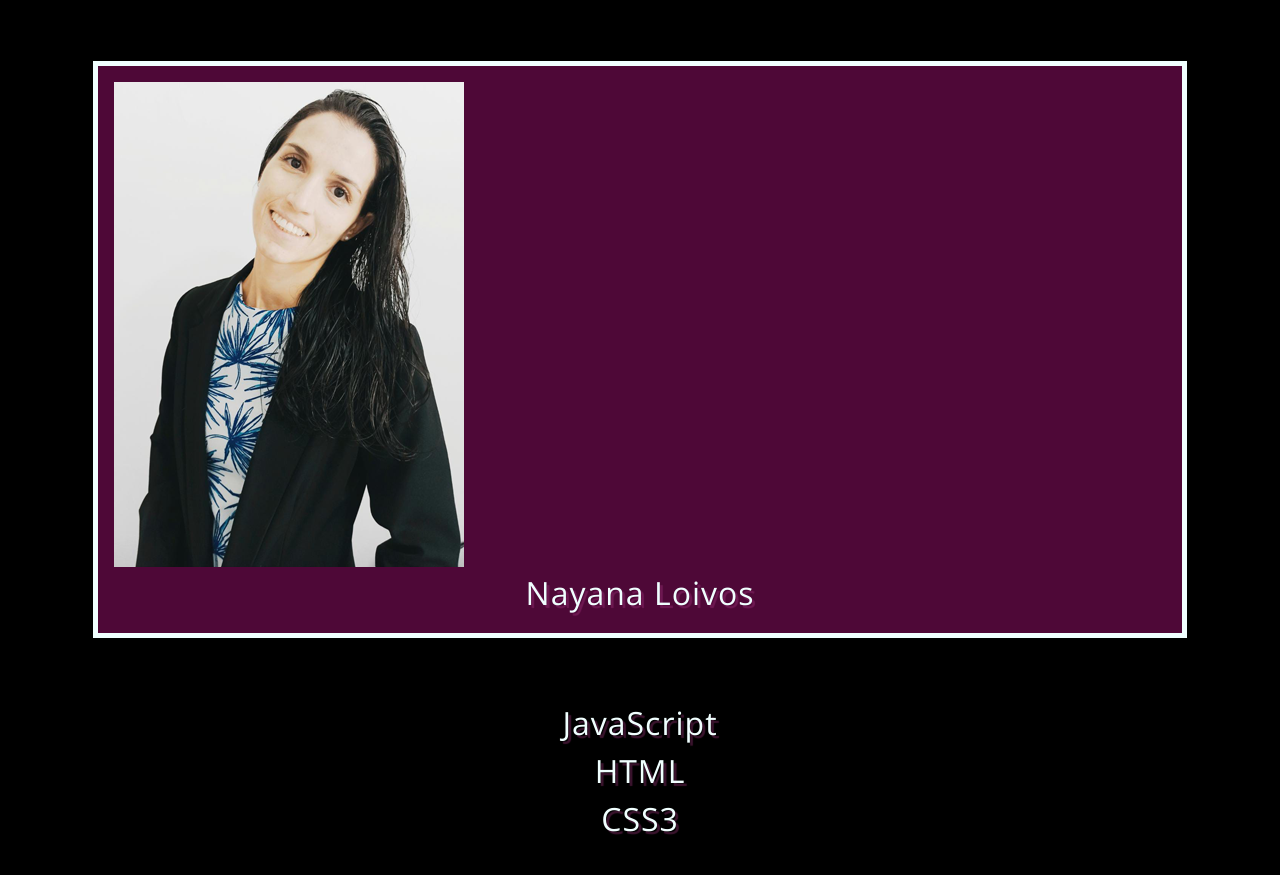
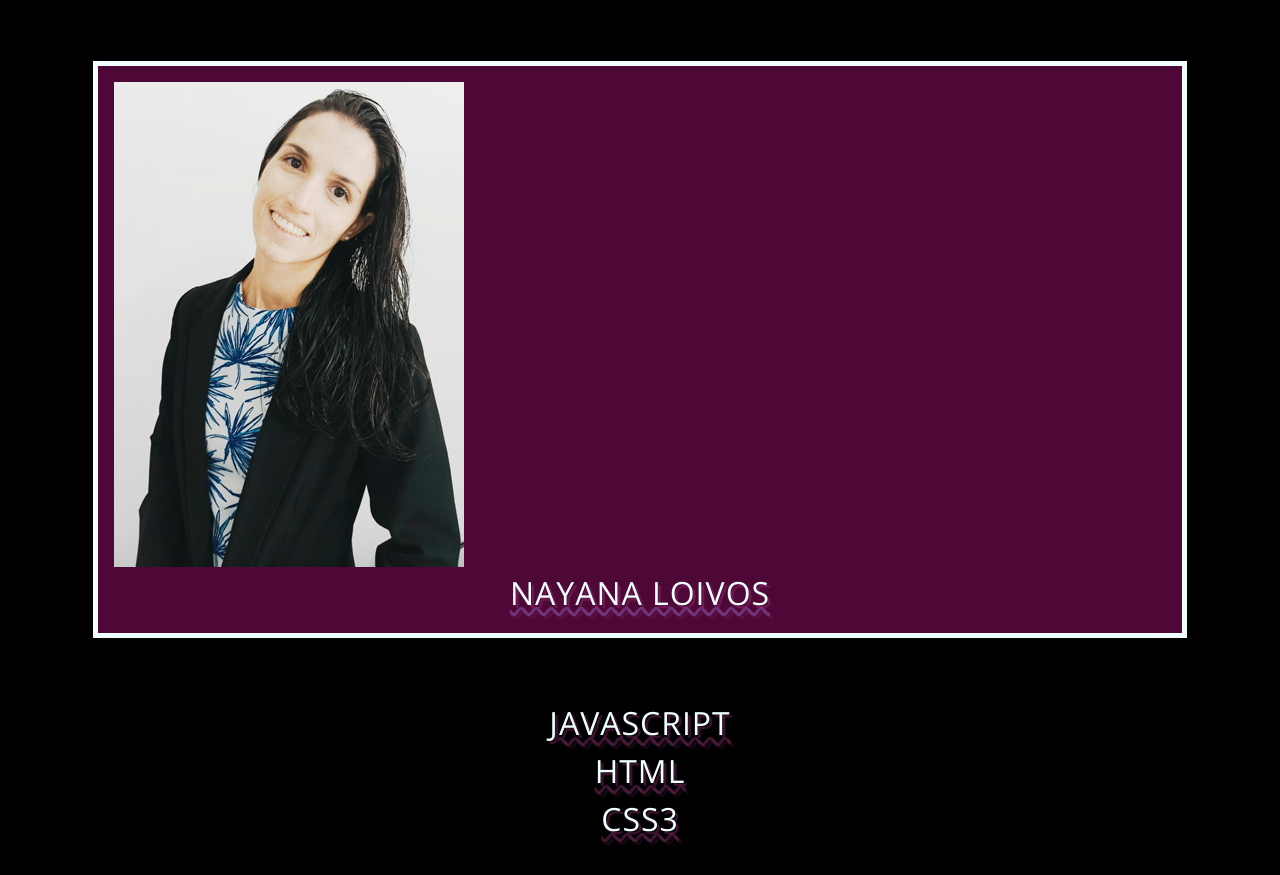
Before and after one commit to NayanaLoivos/CCC-projeto3--portfolio-inicial, a plain HTML site: page index.html in a window 1280 px wide. Drawn offline with nearby package versions, Linux system fonts and the light colour scheme.

Commit message:
decorando as competencias

```diff
--- a/style.css
+++ b/style.css
@@ -1,5 +1,4 @@
 html {
-    font-size: 1rem;
     font-family: "Open Sans", sans-serif;
     background-color: #000000;
   }
@@ -21,6 +20,17 @@ body {
     font-size: 2rem;
     line-height: 1.5;
     letter-spacing: 0.0625rem;
+    text-transform: uppercase;
     text-align: center;
     text-shadow: 3px 3px 1px #ad388659;
+
 }
+
+.contanier-titulo {
+  text-decoration: underline wavy #a17de459;
+
+}
+.competencias {
+  text-decoration: underline wavy #ad388659;
+
+}
```
